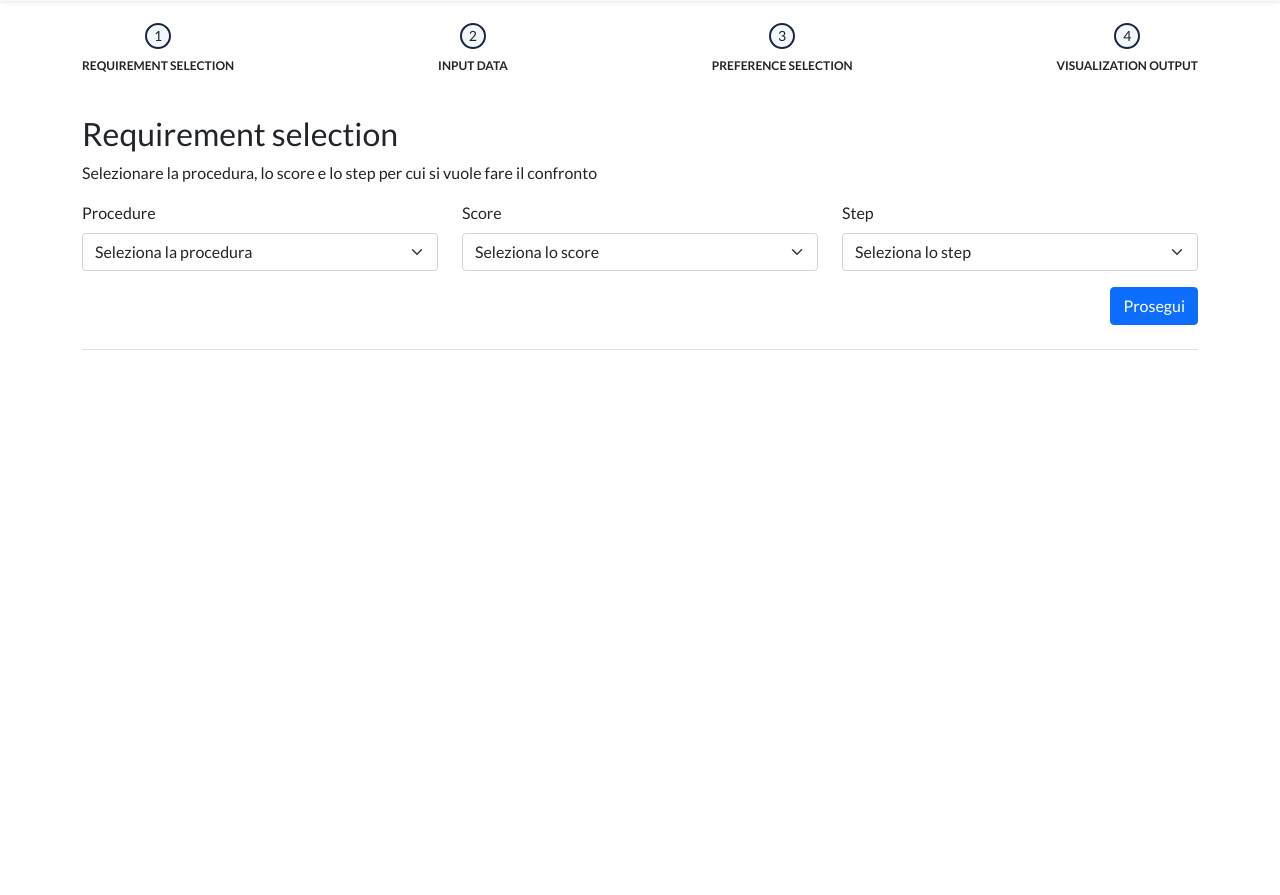
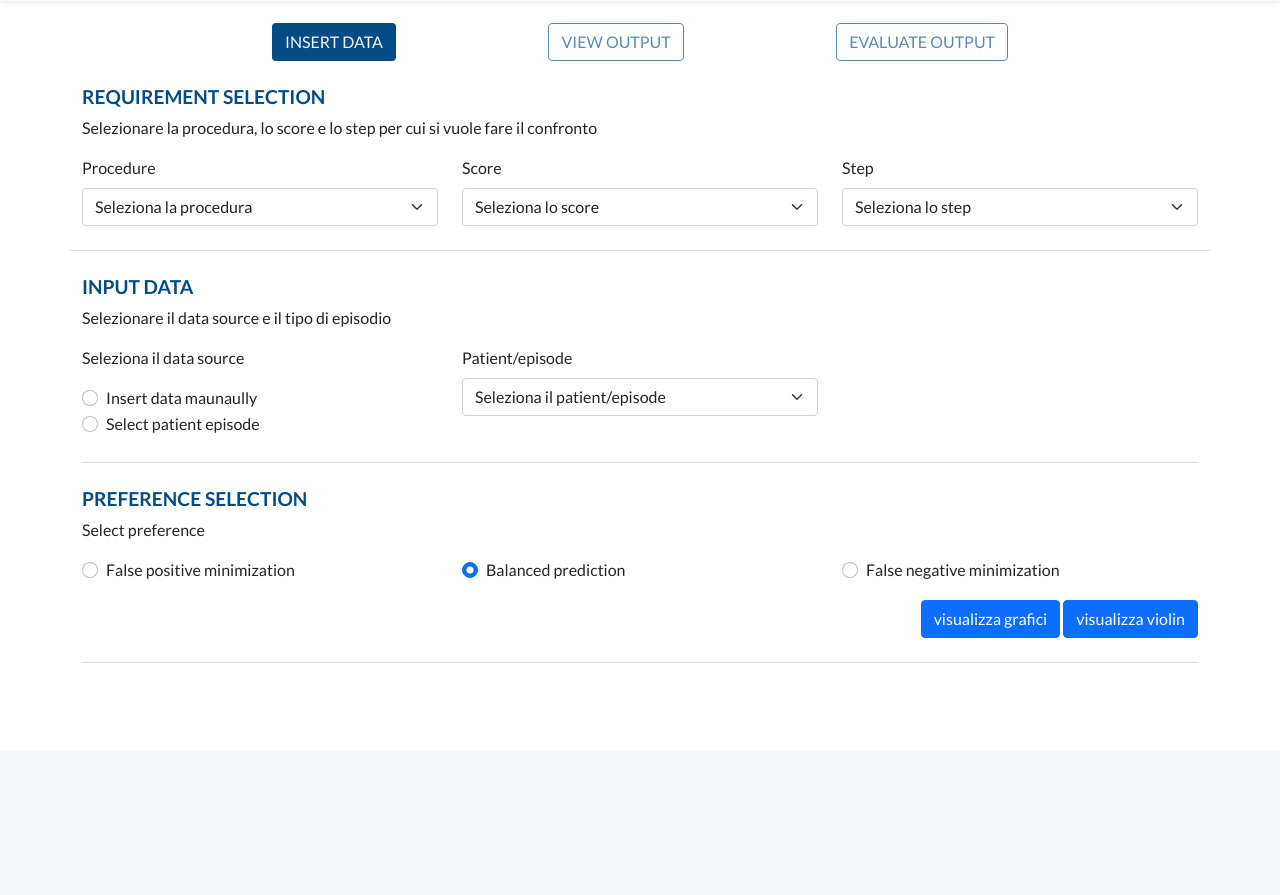
Before and after one commit to rbbini/testregressione, a Flask app: page / in a window 1280 px wide. Shown: the part 49-944 px from the top of the page. After the commit the page ends 712 px from the top, so only its background shows below. Run offline with Flask 2, Linux system fonts and the light colour scheme; parts of the project's set-up code (start-up, migrations or seed data) failed here and were passed over.

Commit message:
modifiche grafici e prove

```diff
--- a/projectLourdes/static/js/script.js
+++ b/projectLourdes/static/js/script.js
@@ -13,7 +13,23 @@ function goToNextStep(step) {
 }
 
 function goToResults() {
-    /* implemento domani */
+    const formData = document.getElementById('step1').elements;
+    for(var i = 0 ; i < formData.length ; i++){
+        var item = formData.item(i);
+        obj[item.name] = item.value;
+    }
+    const hideStep = document.getElementById('step1');
+        hideStep.classList.add('hidden');
+    /* passare obj se serve prendere l'oggetto che viene generato dal form per passarlo al backend
+        {
+            dataSource: "patientEpisode"
+            flexRadioDefault: "on"
+            patientEpisode: "1"
+            procedure: "Anca"
+            score: "Phisycal"
+            step: "6"
+        }
+    */
     http.onreadystatechange = function() {
         if (this.readyState == 4 && this.status == 200) {
             var margin = {top: 10, right: 30, bottom: 30, left: 40},
@@ -31,6 +47,7 @@ function goToResults() {
             var  rawdata = JSON.parse(this.responseText);
 
             var data = Object.values(rawdata['SF12 MentalScore 6months']);
+//               violinPlot(data);
 
           // X axis: scale and draw:
           var x = d3.scaleLinear()
@@ -70,7 +87,93 @@ function goToResults() {
           console.log(this.responseText);
         }
       };
-    http.open('POST', 'http://localhost:5000/data/analysis', true);
+    http.open('POST', 'http://127.0.0.1:5000/data/analysis', true);
     http.setRequestHeader("Content-type", "application/json");
     http.send();
 }
+
+function violinPlot(data) {
+
+    // set the dimensions and margins of the graph
+    var margin = {top: 10, right: 30, bottom: 30, left: 40},
+        width = 460 - margin.left - margin.right,
+        height = 400 - margin.top - margin.bottom;
+
+    // append the svg object to the body of the page
+    var svg = d3.select("#my_dataviz2")
+      .append("svg")
+        .attr("width", width + margin.left + margin.right)
+        .attr("height", height + margin.top + margin.bottom)
+      .append("g")
+        .attr("transform",
+              "translate(" + margin.left + "," + margin.top + ")");
+
+    // Read the data and compute summary statistics for each specie
+
+      // Build and Show the Y scale
+      var y = d3.scaleLinear()
+        .domain([ 3.5,8 ])          // Note that here the Y scale is set manually
+        .range([height, 0])
+      svg.append("g").call( d3.axisLeft(y) )
+
+      // Build and Show the X scale. It is a band scale like for a boxplot: each group has an dedicated RANGE on the axis. This range has a length of x.bandwidth
+      var x = d3.scaleBand()
+        .range([ 0, 30 ])
+        .domain(["prova"])
+        .padding(0.05)     // This is important: it is the space between 2 groups. 0 means no padding. 1 is the maximum.
+      svg.append("g")
+        .attr("transform", "translate(0," + height + ")")
+        .call(d3.axisBottom(x))
+
+      // Features of the histogram
+      var histogram = d3.histogram()
+            .domain(y.domain())
+            .thresholds(y.ticks(20))    // Important: how many bins approx are going to be made? It is the 'resolution' of the violin plot
+            .value(d => d)
+
+      // Compute the binning for each group of the dataset
+      var sumstat = d3.rollup(data.value, function(d) {   // For each key..
+            input = d.map(function(g) { return g.Sepal_Length;})    // Keep the variable called Sepal_Length
+            bins = histogram(input)   // And compute the binning on it.
+            return(bins)
+          });
+      var sumstat = d3.group().key(function(d) { return d.key;})
+        .rollup(function(d) {   // For each key..
+          input = d.map(function(g) { return g.Sepal_Length;})    // Keep the variable called Sepal_Length
+          bins = histogram(input)   // And compute the binning on it.
+          return(bins)
+        })
+        .entries(data)
+
+      // What is the biggest number of value in a bin? We need it cause this value will have a width of 100% of the bandwidth.
+      var maxNum = 0
+      for ( i in sumstat ){
+        allBins = sumstat[i].value
+        lengths = allBins.map(function(a){return a.length;})
+        longuest = d3.max(lengths)
+        if (longuest > maxNum) { maxNum = longuest }
+      }
+
+      // The maximum width of a violin must be x.bandwidth = the width dedicated to a group
+      var xNum = d3.scaleLinear()
+        .range([0, x.bandwidth()])
+        .domain([-maxNum,maxNum])
+
+      // Add the shape to this svg!
+      svg
+        .selectAll("myViolin")
+        .data(sumstat)
+        .enter()        // So now we are working group per group
+        .append("g")
+          .attr("transform", function(d){ return("translate(" + x(d.key) +" ,0)") } ) // Translation on the right to be at the group position
+        .append("path")
+            .datum(function(d){ return(d.value)})     // So now we are working bin per bin
+            .style("stroke", "none")
+            .style("fill","#69b3a2")
+            .attr("d", d3.area()
+                .x0(function(d){ return(xNum(-d.length)) } )
+                .x1(function(d){ return(xNum(d.length)) } )
+                .y(function(d){ return(y(d.x0)) } )
+                .curve(d3.curveCatmullRom)    // This makes the line smoother to give the violin appearance. Try d3.curveStep to see the difference
+            )
+}
--- a/projectLourdes/static/style.css
+++ b/projectLourdes/static/style.css
@@ -13,6 +13,22 @@
 body {
     font-family: 'Lato', sans-serif;
     font-weight: 400;
+}
+h2 {
+    font-size: 1.2rem;
+    font-weight: 700;
+}
+.btn-blue {
+    background-color: var(--primary-color);
+    color: var(--white-color);
+}
+.text-blue {
+    color: var(--primary-color);
+}
+.btn-blue:disabled {
+     background-color: rgba(var(--black-color), 0.3);
+     color: var(--primary-color);
+     border: 1px solid var(--primary-color);
 }
 .step > div {
     background-color: var(--white-color);
--- a/projectLourdes/templates/index.html
+++ b/projectLourdes/templates/index.html
@@ -9,84 +9,65 @@
 	<link href="https://cdn.jsdelivr.net/npm/bootstrap@5.1.3/dist/css/bootstrap.min.css" rel="stylesheet" integrity="sha384-1BmE4kWBq78iYhFldvKuhfTAU6auU8tT94WrHftjDbrCEXSU1oBoqyl2QvZ6jIW3" crossorigin="anonymous">
 	<link href="/static/style.css" rel="stylesheet" type="text/css">
 	<title>Epimetheus - form</title>
-	<script rel="script" src="/static/js/script.js"></script>
+	<script src="https://d3js.org/d3.v7.min.js"></script>
 </head>
 <body>
 <header class="fixed-top">
 	<nav class="navbar navbar-light bg-light shadow-sm">
 		<div class="container">
 			<span class="navbar-brand mb-0 h1">Epimetheus project</span>
-			<!--<ul class="navbar-nav ml-auto my-2 my-lg-0 px-4 px-lg-0 navbar-nav-scroll">
-				<li class="nav-item mx-2 py-3 py-lg-0">
-					<a class="nav-link">Valuta</a>
-				</li>
-			</ul>-->
+<!--			<ul class="navbar-nav ml-auto my-2 my-lg-0 px-4 px-lg-0 navbar-nav-scroll">-->
+<!--				<li class="nav-item mx-2 py-3 py-lg-0">-->
+<!--					<a class="nav-link">Valuta</a>-->
+<!--				</li>-->
+<!--			</ul>-->
 		</div>
 	</nav>
 </header>
 <div class="container my-5">
-	<div class="head-form pt-4 d-flex justify-content-between align-items-start">
-		<div class="step d-flex flex-column align-items-center">
-			<div class="mb-2">
-				<span>1</span>
+	<div class="row">
+		<div class="head-form pt-4 d-flex justify-content-between align-items-start col-lg-8 col-12 mx-auto">
+			<button class="btn btn-blue text-uppercase">Insert data</button>
+			<button class="btn btn-blue text-uppercase" disabled>View output</button>
+			<button class="btn btn-blue text-uppercase" disabled>Evaluate output</button>
 		</div>
-			<p class="text-uppercase">Requirement selection</p>
-		</div>
-		<div class="step d-flex flex-column align-items-center">
-			<div class="mb-2"><span>2</span></div>
-			<p class="text-uppercase">Input data</p>
-		</div>
-		<div class="step d-flex flex-column align-items-center">
-			<div class="mb-2"><span>3</span></div>
-			<p class="text-uppercase">Preference selection</p>
-		</div>
-		<div class="step d-flex flex-column align-items-center">
-			<div class="mb-2"><span>4</span></div>
-			<p class="text-uppercase">Visualization output</p>
 	</div>
 
-	</div>
-	<form id="step1" class="border-bottom py-4" name="step1" action="" method="POST">
-		<div class="row">
-			<h2 class="col-12">Requirement selection</h2>
+	<form id="step1" name="step1" action="" method="POST">
+		<div class="row border-bottom py-4">
+			<h2 class="col-12 text-blue text-uppercase">Requirement selection</h2>
 			<p class="col-12">Selezionare la procedura, lo score e lo step per cui si vuole fare il confronto</p>
 			<div class="form-group col-xl-4 col-md-6 col-12">
 				<label for="formProcedure" class="form-label">Procedure</label>
 				<select class="form-select" aria-label="Select for procedure" id="formProcedure" name="procedure">
 					<option value="" selected>Seleziona la procedura</option>
 					<option value="Anca">Anca</option>
-					<option value="Ginocchio">Ginocchio</option>
+					<option value="Ginocchio" disabled>Ginocchio</option>
 				</select>
 			</div>
 			<div class="form-group col-xl-4 col-md-6 col-12">
 				<label for="formScore" class="form-label">Score</label>
 				<select class="form-select" aria-label="Select for score" id="formScore"  name="score">
 					<option value="" selected>Seleziona lo score</option>
-					<option value="Fisico">Fisico</option>
-					<option value="Mentale">Mentale</option>
+					<option value="Phisycal">Fisico</option>
+					<option value="Mental">Mentale</option>
 				</select>
 			</div>
 			<div class="form-group col-xl-4 col-md-6 col-12">
 				<label for="formStep" class="form-label">Step</label>
 				<select class="form-select" aria-label="Select for step" id="formStep" name="step">
 					<option value="" selected>Seleziona lo step</option>
-					<option value="Pre">Preoperatorio</option>
-					<option value="3">3 Mesi</option>
+					<option value="Pre" disabled>Preoperatorio</option>
+					<option value="3" disabled>3 Mesi</option>
 					<option value="6">6 Mesi</option>
-					<option value="12">12 Mesi</option>
-					<option value="24">24 Mesi</option>
+					<option value="12" disabled>12 Mesi</option>
+					<option value="24" disabled>24 Mesi</option>
 				</select>
 			</div>
-			<div class="col-12 text-end mt-3">
-				<button type="button" class="btn btn-primary" onclick="goToNextStep('1')">
-					Prosegui
-				</button>
 		</div>
-		</div>
-	</form>
-	<form id="step2" class="border-bottom py-4">
+		<div class="border-bottom py-4">
 			<div class="row">
-			<h2 class="col-12">Input data</h2>
+				<h2 class="col-12 text-blue text-uppercase">Input data</h2>
 				<p class="col-12">Selezionare il data source e il tipo di episodio</p>
 				<div class="col-xl-4 col-md-6 col-12">
 					<p>Seleziona il data source</p>
@@ -104,24 +85,19 @@
 					</div>
 				</div>
 				<div class="form-group col-xl-4 col-md-6 col-12">
-				<label for="formScore" class="form-label">Score</label>
+					<label for="formScore" class="form-label">Patient/episode</label>
 					<select class="form-select" aria-label="Select for score" id="formEpisode" name="patientEpisode">
-					<option selected>Seleziona patient episode</option>
+						<option selected>Seleziona il patient/episode</option>
 						<option value="1">One</option>
 						<option value="2">Two</option>
 						<option value="3">Three</option>
 					</select>
 				</div>
-			<div class="col-12 text-end mt-3">
-				<button type="button" class="btn btn-primary" onclick="goToNextStep('2')">
-					Prosegui
-				</button>
 			</div>
 		</div>
-	</form>
-	<form id="step3" class="border-bottom py-4">
+		<div class="border-bottom py-4">
 			<div class="row">
-			<h2 class="col-12">Preference selection</h2>
+				<h2 class="col-12 text-blue text-uppercase">Preference selection</h2>
 				<p class="col-12">Select preference</p>
 				<div class="col-xl-4 col-md-6 col-12">
 					<div class="form-check">
@@ -151,12 +127,18 @@
 					<button type="button" class="btn btn-primary" onclick="goToResults()">
 						visualizza grafici
 					</button>
+					<button type="button" class="btn btn-primary" onclick="violinPlot()">
+						visualizza violin
+					</button>
+				</div>
 			</div>
 		</div>
 	</form>
 </div>
+<div id="step2"></div>
 <div id="my_dataviz"></div>
-	<script src="https://d3js.org/d3.v7.min.js"></script>
+<div id="my_dataviz2"></div>
+	<script rel="script" src="/static/js/script.js"></script>
 	<script src="https://cdn.jsdelivr.net/npm/bootstrap@5.1.3/dist/js/bootstrap.bundle.min.js" integrity="sha384-ka7Sk0Gln4gmtz2MlQnikT1wXgYsOg+OMhuP+IlRH9sENBO0LRn5q+8nbTov4+1p" crossorigin="anonymous"></script>
 
 </body>
```
Lines whose indentation alone changed are shown as unchanged.
